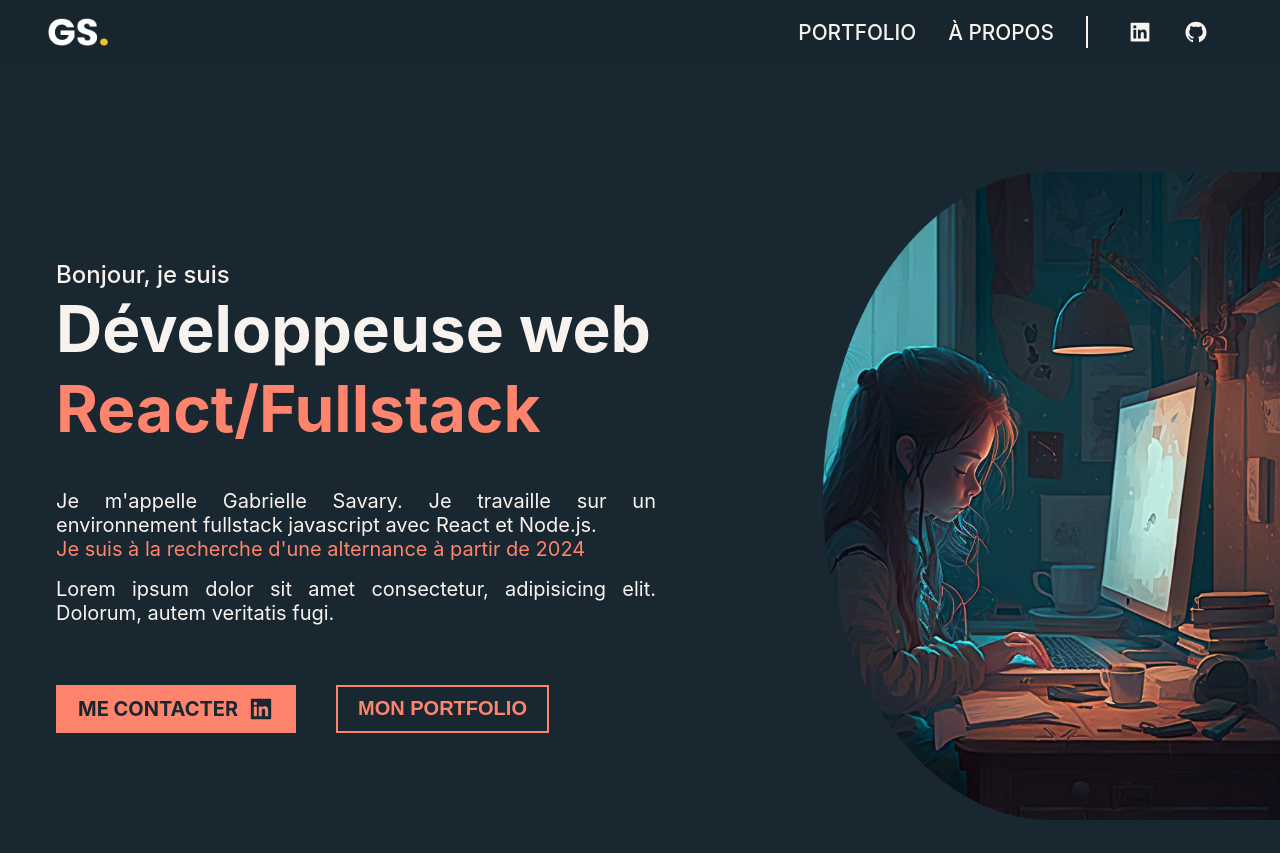
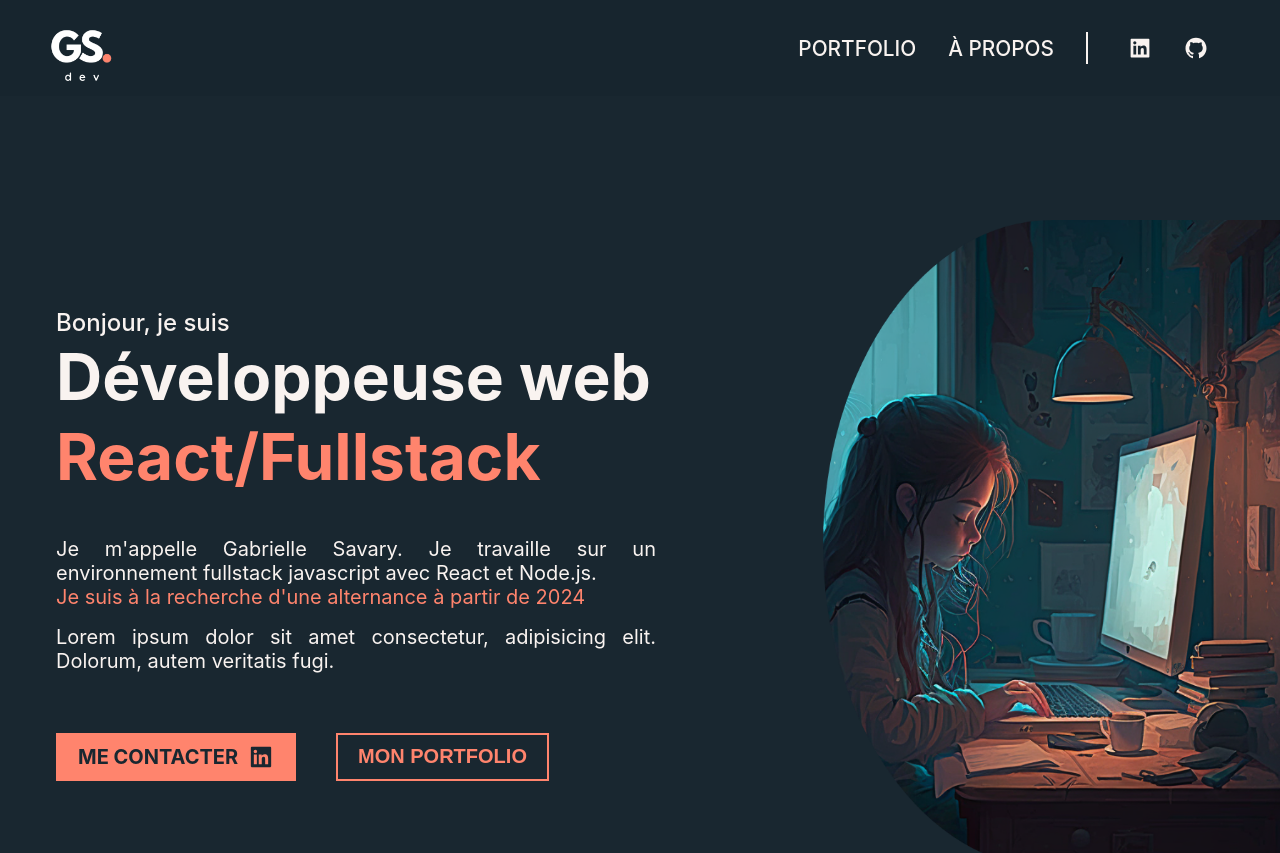
Before and after one commit to Gabrielle-SAVARY/portfolio, a React (Vite) app: page / in a window 1280 px wide. Shown: the top 853 px of the page. Built offline with nearby package versions, Linux system fonts and the light colour scheme.

Commit message:
Header: update logo and header height

```diff
--- a/src/components/Header/BtnMenuMobile/styles.scss
+++ b/src/components/Header/BtnMenuMobile/styles.scss
@@ -20,7 +20,7 @@
 	align-items: center;
 	height: 2.5rem;
 	position: fixed;
-	top:12px;  //12px = padding header (4rem headerHeight/2) - (2.5rem BtnHeight/2)--> 0.75rem = 12px
+	top:28px;  //= padding header (6rem headerHeight/2 --> =3rem) - (2.5rem BtnHeight/2 --> =1.25rem)--> 1.75rem = 28px
 	right: 32px;
 	color: vars.$primary-color;
 
--- a/src/components/Header/index.tsx
+++ b/src/components/Header/index.tsx
@@ -2,7 +2,7 @@ import { useState } from 'react';
 import { AiFillLinkedin } from 'react-icons/ai';
 import BtnMenuMobile from './BtnMenuMobile';
 import SocialMedia from '../SocialMedia';
-import portfolioLogo from '../../assets/images/portfolio-logo.png';
+import portfolioLogo from '../../assets/images/Logo-portfolio_white.png';
 import './styles.scss';
 
 function Header() {
--- a/src/components/Header/styles.scss
+++ b/src/components/Header/styles.scss
@@ -2,7 +2,7 @@
 @use '../../styles/vars';
 
 .header {
-    height: vars.$headerHeight;
+   height: vars.$headerHeight;
     width: 100%;
     display: flex;
     flex-direction: row;
@@ -10,7 +10,7 @@
     align-items: center;
     background-color: rgba(24, 38, 47, 0.9);
     backdrop-filter: blur(2px);
-    padding: 8px 2rem;
+    padding: 12px 2rem;
     z-index: 1;
 
     @include mixin.breakpoint(desktop) {
@@ -54,7 +54,9 @@
 }
 
 .header__logo {
-    height:1.75rem;
+    height: 88px;
+    padding-top: 1rem;
+    padding-bottom: 4px;
     display: flex;
     align-items: center ;
 }
@@ -91,7 +93,7 @@
 }
 
 .header__navbar__menu-links__separator{
-    width: 4rem;
+    width: 6rem;
     height: 2px;
     background-color: vars.$primary-color;
 }
--- a/src/styles/_vars.scss
+++ b/src/styles/_vars.scss
@@ -17,4 +17,4 @@ $main-font: Inter, system-ui, Avenir, Helvetica, Arial, sans-serif;
 $main-font-color: #f9f3f0;
 
 //TAILLES
-$headerHeight: 4rem;
+$headerHeight: 6rem;
```
Also changed, not shown: src/assets/images/Logo-portfolio_white.png (added).
